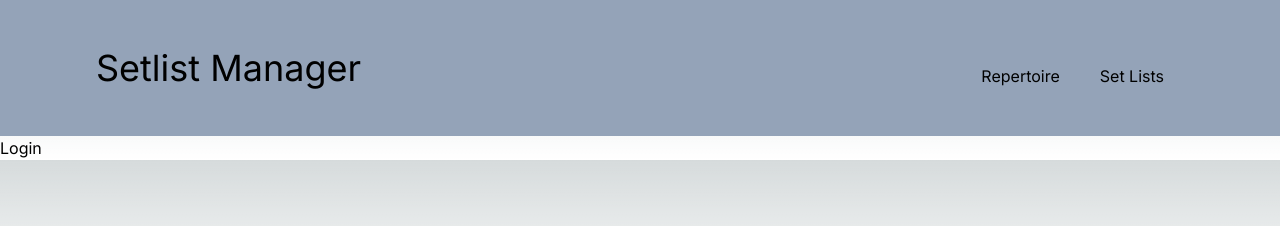
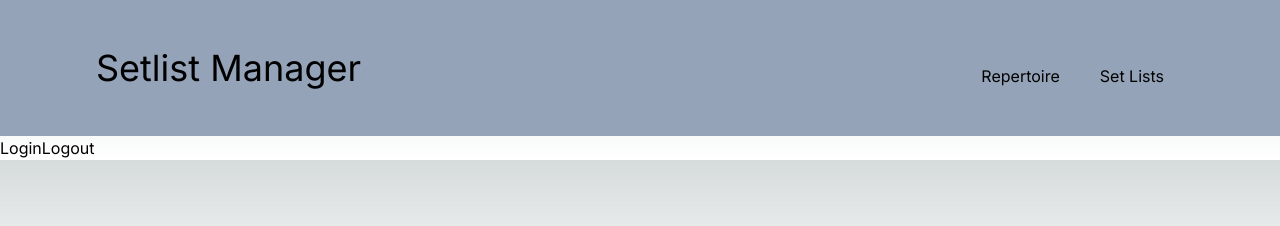
Before and after one commit to Aaron-Hoffman/setlist-manager, a Next.js app: page /login in a window 1280 px wide. Shown: the top 226 px of the page. Built offline with nearby package versions, Linux system fonts and the light colour scheme; no server answers.

Commit message:
Add logout, session retrieval and middleware skeleton

```diff
--- a/app/api/auth/[...nextauth]/route.ts
+++ b/app/api/auth/[...nextauth]/route.ts
@@ -8,6 +8,7 @@ const handler = NextAuth({
         clientSecret: process.env.GOOGLE_CLIENT_SECRET
       })
   ],
+  secret: process.env.NEXTAUTH_SECRET
 })
 
 export { handler as GET, handler as POST }
--- a/app/login/page.tsx
+++ b/app/login/page.tsx
@@ -1,10 +1,16 @@
-'use client'
 import LoginButton from "@/components/LoginButton";
+import LogoutButton from "@/components/LogoutButton";
+import { getServerSession } from "next-auth";
 
-const LoginPage = () => {
-  return (
-    <LoginButton />
-  );
+const LoginPage = async () => {
+    const session = await getServerSession();
+    console.log(session)
+    return (
+        <>
+            <LoginButton />
+            <LogoutButton />
+        </>
+    );
 }
 
 export default LoginPage;
--- /dev/null
+++ b/components/LogoutButton.tsx
@@ -0,0 +1,10 @@
+'use client'
+import { signOut } from "next-auth/react"
+
+const LogoutButton = () => {
+  return (
+    <button onClick={() => signOut()}>Logout</button>
+  );
+}
+
+export default LogoutButton;
--- /dev/null
+++ b/middlewarenotyet.ts
@@ -0,0 +1 @@
+// export { default } from "next-auth/middleware"
```
